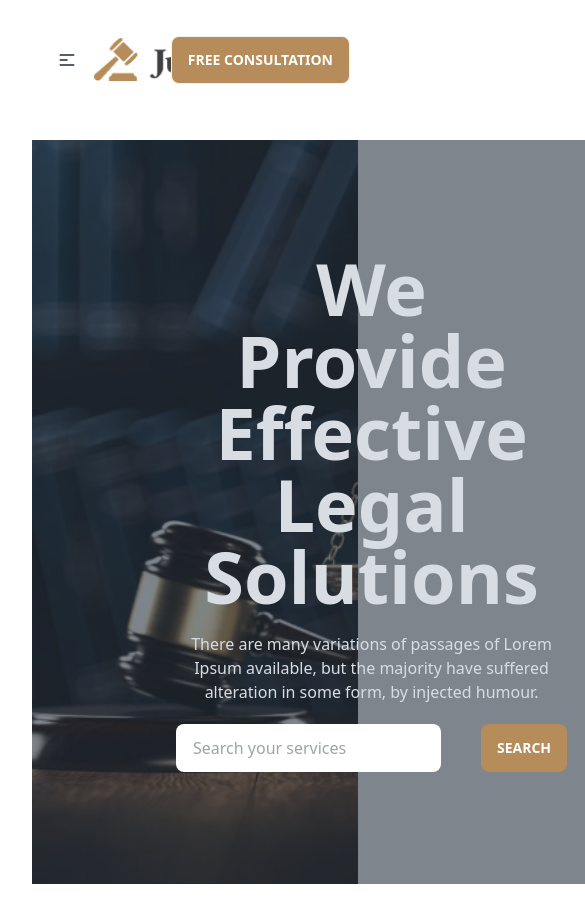
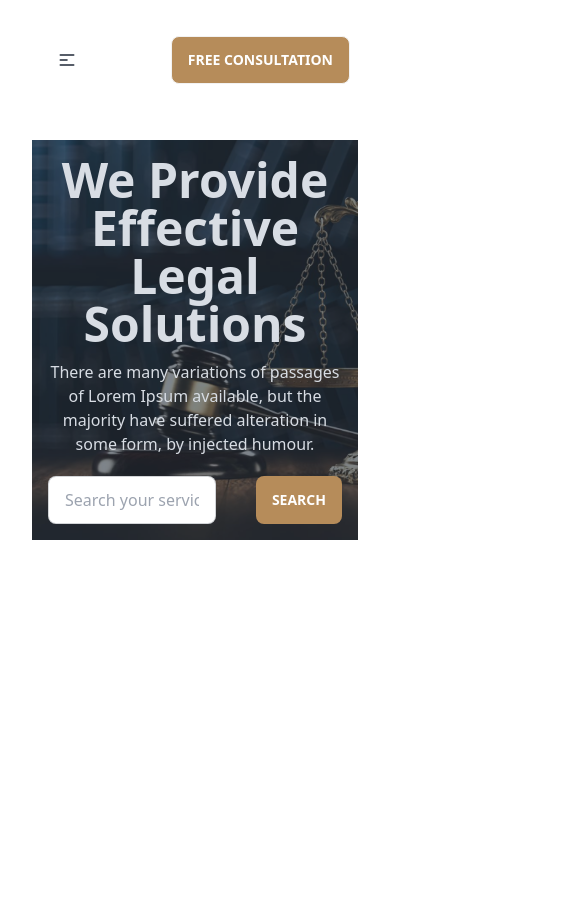
Before and after one commit to saikathassan23/Legal-Solution, a plain HTML site: page index.html in a window 390 px wide. Shown: the top 912 px of the page, 585 px wide, since content can reach past the window. After the commit the page ends 844 px from the top, so only its background shows below. Drawn offline with nearby package versions, Linux system fonts and the light colour scheme.

Commit message:
responsive

```diff
--- a/index.html
+++ b/index.html
@@ -59,7 +59,7 @@
                                 <li><a>Item 3</a></li>
                             </ul>
                         </div>
-                        <img src="./images/logo2.png" alt="">
+                        <img class="hidden sm:block" src="./images/logo2.png" alt="">
                     </div>
                     <div class="navbar-center hidden lg:flex">
                         <ul class="menu menu-horizontal px-1">
@@ -112,12 +112,15 @@
             <div class="hero" style="background-image: url('./images/banner.png');">
                 <div class="hero-overlay bg-opacity-60"></div>
                 <div class="hero-content text-center text-neutral-content">
-                    <div class="py-24 px-32">
-                        <h1 class="mb-5 text-7xl font-bold">We Provide Effective <br> Legal Solutions</h1>
-                        <p class="mb-5 max-w-md mx-auto text-base">There are many variations of passages of Lorem Ipsum available, but the majority
+                    <div class="md:py-24 md:px-32">
+                        <h1 class="md:mb-5 mb-3 text-5xl md:text-7xl font-bold">We Provide Effective <br> Legal
+                            Solutions</h1>
+                        <p class="mb-5 max-w-md mx-auto text-base">There are many variations of passages of Lorem Ipsum
+                            available, but the majority
                             have suffered alteration in some form, by injected humour.</p>
                         <div class="flex justify-center gap-10">
-                            <input class="input max-w-md outline-none" type="text" placeholder="Search your services">
+                            <input class="input input-bordered w-full max-w-xs" type="text"
+                                placeholder="Search your services">
                             <button class="btn bg-bg-btn text-white border-none">Search</button>
                         </div>
                     </div>
```
